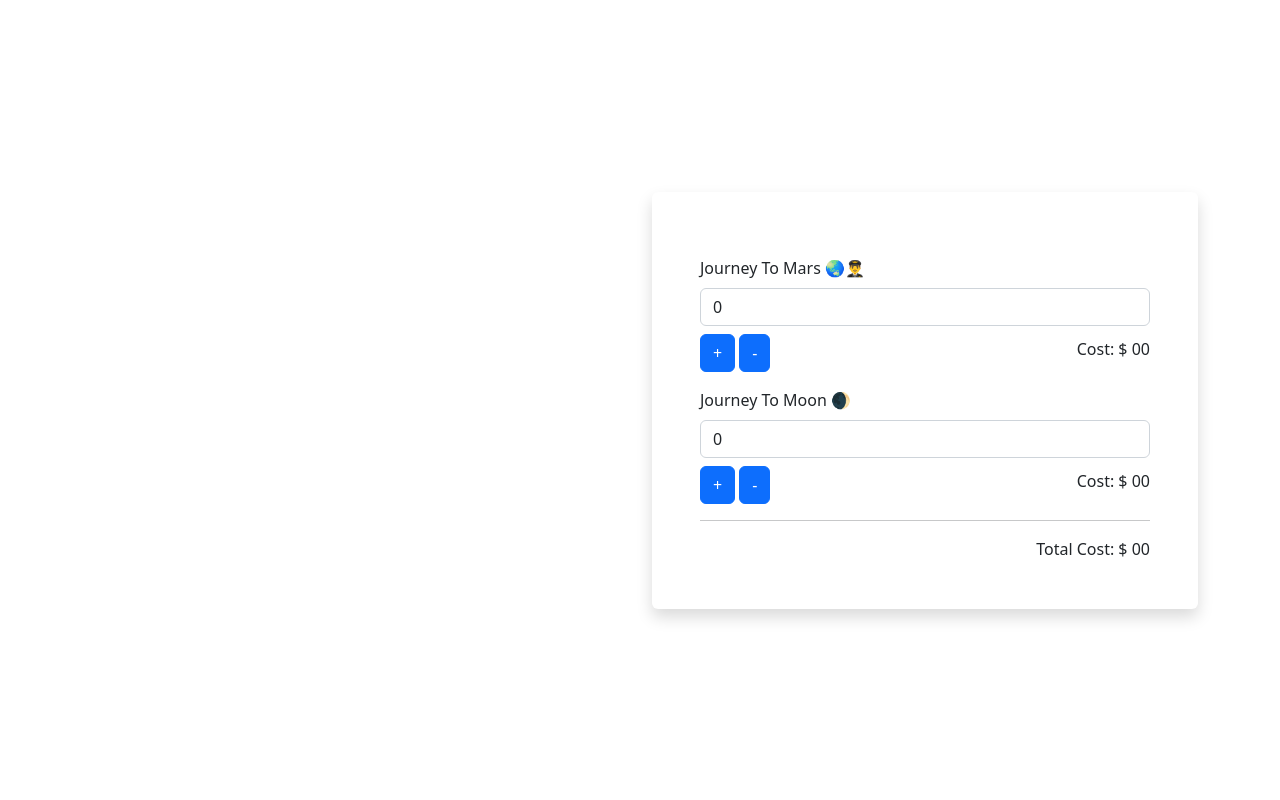
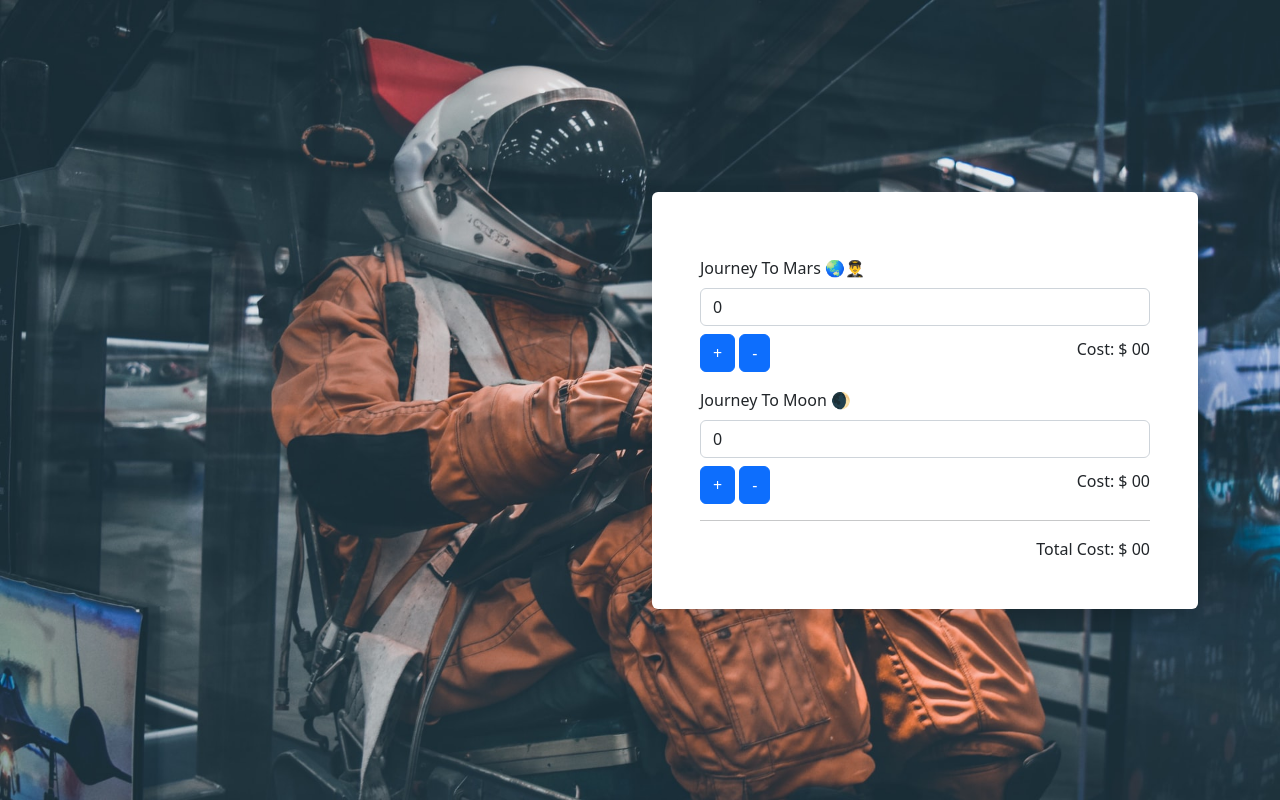
Before and after one commit to farhanacsebd/football-problem, a plain HTML site: page index.html in a window 1280 px wide. Drawn offline with nearby package versions, Linux system fonts and the light colour scheme.

Commit message:
change some css

```diff
--- a/style.css
+++ b/style.css
@@ -6,7 +6,7 @@
 }
 
 .background{
-    background: url('crew.jpg');
+    background: url('images/crew.jpg');
     background-position: 0% 0%;
         background-size: cover;
         background-repeat: no-repeat;
```
